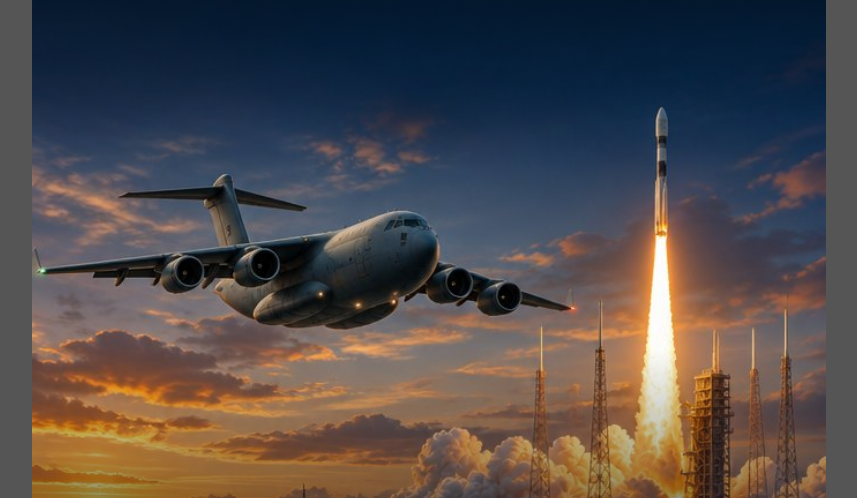
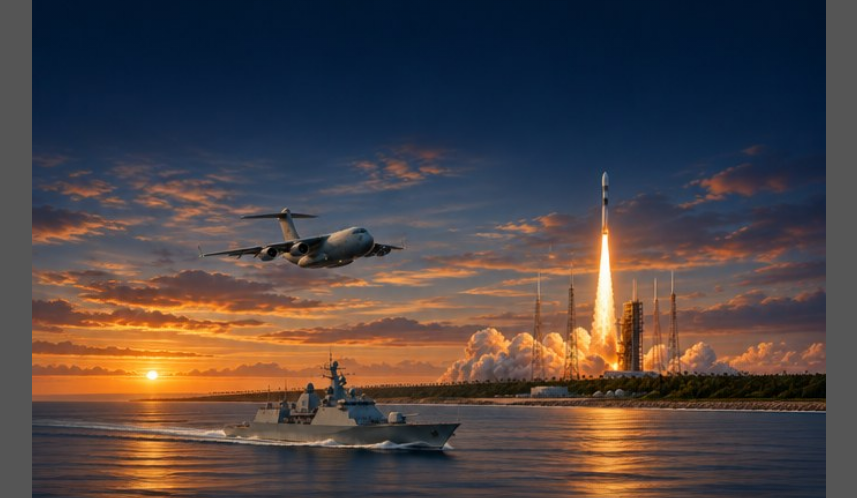
Before and after one commit to ricardoborgesmkt6-ui/controle-lotes, a plain HTML site: page revista-bid-2/imprimir.html in a window 1280 px wide. Shown: the part 302-800 px from the top of the page, without its empty margins (211-1068 px from the left). Drawn offline with Linux system fonts and the light colour scheme.

Commit message:
Revista BID ed. 02: nova imagem de capa com avião, foguete e navio visíveis
Co-Authored-By: Claude Opus 5.5 <noreply@anthropic.com>
Claude-Session: https://claude.ai/code/session_011xEAN5Qc57m8yMDLCL2Cyr

```diff
--- a/revista-bid-2/imprimir.html
+++ b/revista-bid-2/imprimir.html
@@ -1,7 +1,7 @@
 <!DOCTYPE html><html lang="pt-BR"><head><meta charset="utf-8"><title>Revista BID · Edição 02 · versão para impressão</title>
 <link rel="stylesheet" href="revista.css"><style>body{background:#555} @media print{body{background:none}}</style></head><body>
-<div id="mag"><section class="page dark"><div class="bgimg" style="position:absolute;inset:0;background-image:url('img/capa.jpg');background-position:center 60%"></div>
-  <div style="position:absolute;inset:0;background:linear-gradient(180deg,rgba(6,15,28,.92) 0%,rgba(6,15,28,.55) 26%,rgba(6,15,28,0) 42%,rgba(6,15,28,0) 58%,rgba(6,15,28,.9) 86%,#060F1C 100%)"></div>
+<div id="mag"><section class="page dark"><div class="bgimg" style="position:absolute;inset:0;background-image:url('img/capa_v2.jpg');background-position:center 50%"></div>
+  <div style="position:absolute;inset:0;background:linear-gradient(180deg,rgba(6,15,28,.7) 0%,rgba(6,15,28,.2) 24%,rgba(6,15,28,0) 34%,rgba(6,15,28,0) 70%,rgba(6,15,28,.75) 82%,rgba(6,15,28,.92) 100%)"></div>
   <img src="a/logo.jpg" style="position:absolute;top:0;left:0;width:100%;-webkit-mask-image:linear-gradient(180deg,#000 70%,transparent);mask-image:linear-gradient(180deg,#000 70%,transparent)">
   <div style="position:absolute;top:75mm;left:0;right:0;display:flex;justify-content:center;align-items:center;gap:4mm">
     <span style="width:18mm;height:.4mm;background:var(--gold)"></span>
```
Also changed, not shown: revista-bid-2/index.html (+2 -2 lines), revista-bid-2/img/capa_v2.jpg (added), 1 other file.
